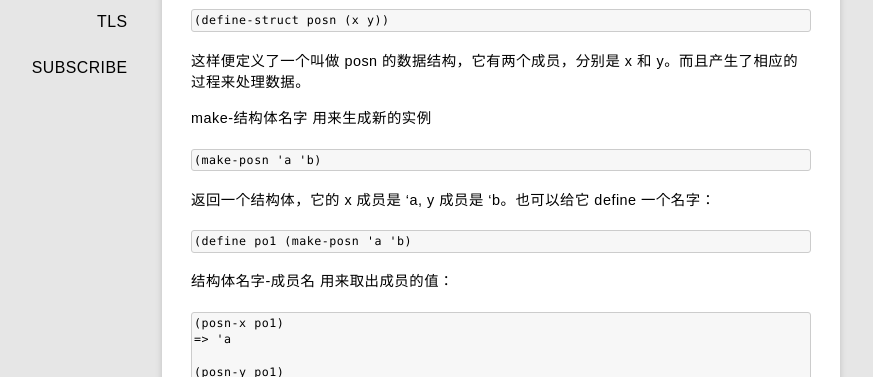
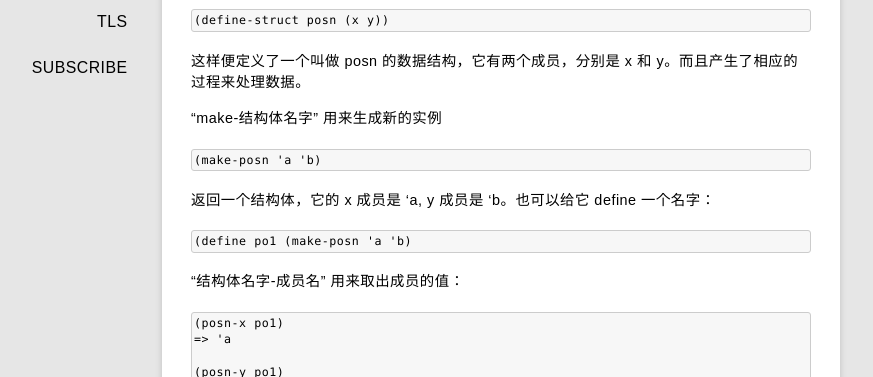
Before and after one commit to rhuichao/uternet.github.io, a Jekyll site: the page built from _posts/2014-05-26-struct.md, in a window 1280 px wide. Shown: the part 263-640 px from the top of the page, without its empty margins (139-1012 px from the left). Built offline with Jekyll 4.4.1, drawn with Linux system fonts in a browser that asks for light colours; some web fonts are replaced; Markdown is read by kramdown in place of the engine named in the settings.

Commit message:
new document posted

```diff
--- a/_posts/2014-05-26-struct.md
+++ b/_posts/2014-05-26-struct.md
@@ -10,7 +10,7 @@ define-struct 是 racket 对 Scheme 语法的一个扩展，它可以定义复
 
 这样便定义了一个叫做 posn 的数据结构，它有两个成员，分别是 x 和 y。而且产生了相应的过程来处理数据。
 
-make-结构体名字 用来生成新的实例
+"make-结构体名字" 用来生成新的实例
 
     (make-posn 'a 'b)
 
@@ -18,7 +18,7 @@ make-结构体名字 用来生成新的实例
 
     (define po1 (make-posn 'a 'b)
 
-结构体名字-成员名 用来取出成员的值：
+"结构体名字-成员名" 用来取出成员的值：
 
     (posn-x po1)
     => 'a
```
